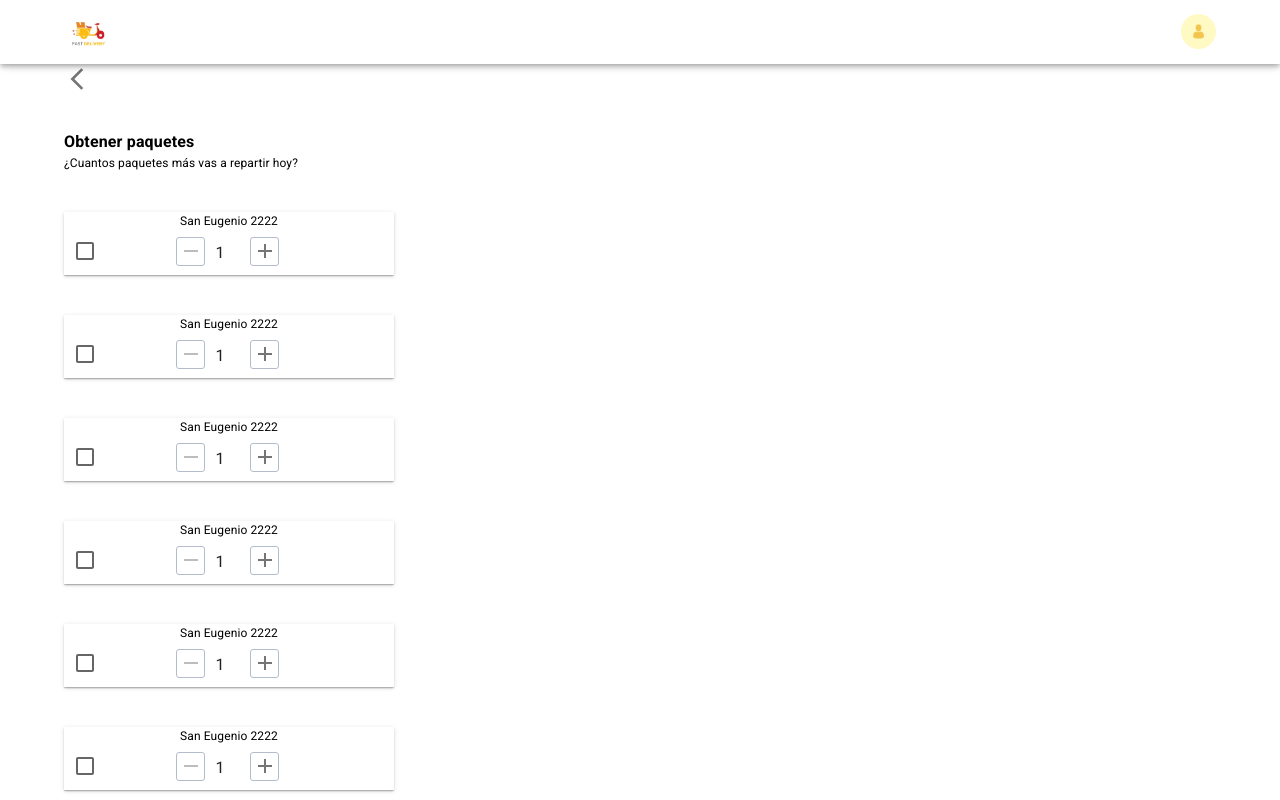
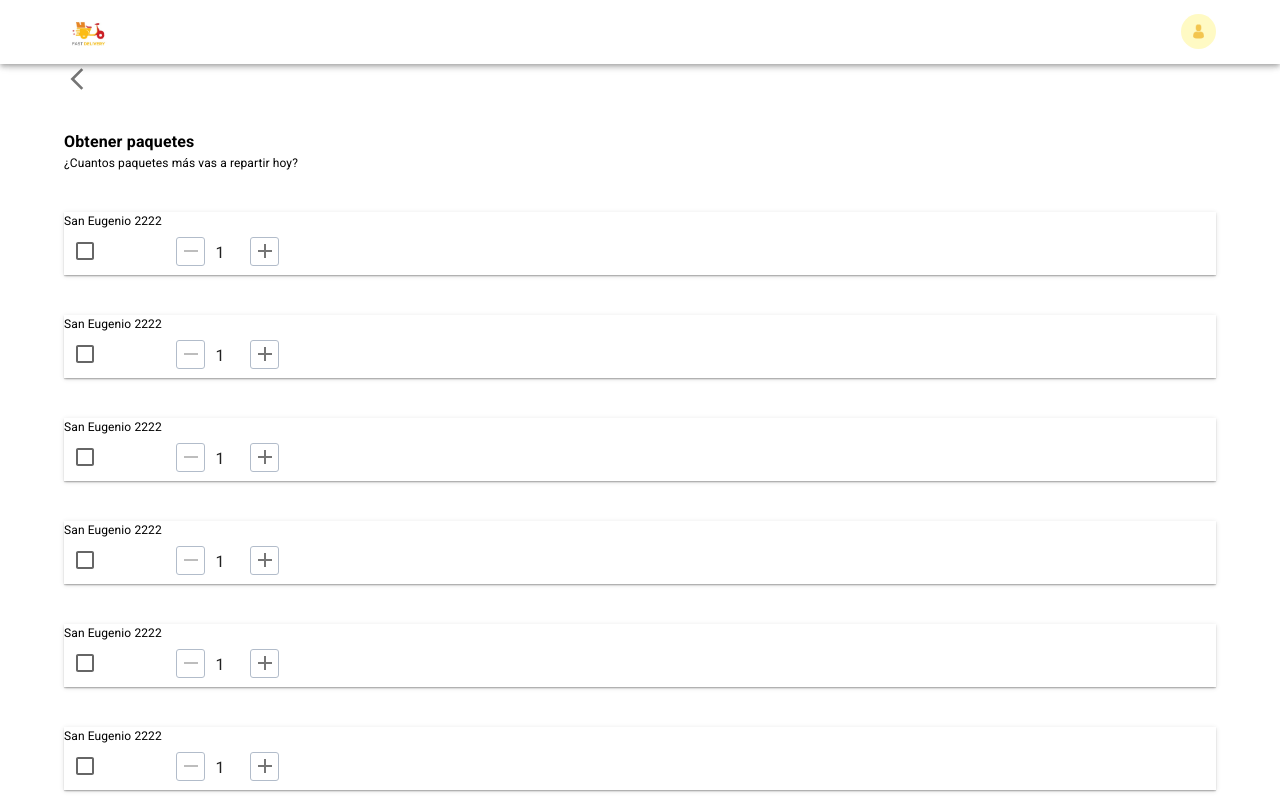
Before and after one commit to CuauhtliHC/uma-front, a React (Create React App) app: page /obtener_paquete in a window 1280 px wide. Shown: the top 800 px of the page. Built offline with nearby package versions, Linux system fonts and the light colour scheme; sample sign-in values are in the browser's storage.

Commit message:
Get Package style separated

```diff
--- a/src/commons/AddPackage.jsx
+++ b/src/commons/AddPackage.jsx
@@ -1,14 +1,14 @@
+import React, { useState, useEffect } from 'react';
 import {
   Box,
   Checkbox,
-  IconButton,
-  TextField,
-  Typography,
 } from '@mui/material';
 import { Add, Remove } from '@mui/icons-material';
-import React, { useState, useEffect } from 'react';
 import { useRecoilState } from 'recoil';
 import { listPackage } from '../state/addingPackage.jsx';
+import {
+  IconButtonAdd, IconButtonRemove, MainBoxPackage, TextNum, TypographyDirection,
+} from '../statics/styles/getPackage/addPackage.jsx';
 
 const AddPackage = ({ id, direction, maxQuantity }) => {
   const [quantity, setQuantity] = useState(1);
@@ -54,68 +54,38 @@ const AddPackage = ({ id, direction, maxQuantity }) => {
   }, [quantity, checked]);
 
   return (
-    <Box
-      width="330px"
-      marginTop="40px"
-      boxShadow="0 2px 2px -1px rgba(0, 0, 0, 0.2), 0 1px 5px 0 rgba(0, 0, 0, 0.12), 0 1px 1px 0 rgba(0, 0, 0, 0.14)"
-    >
-      <Typography textAlign="center" fontWeight={400} fontSize="12px">
+    <MainBoxPackage>
+      <TypographyDirection>
         {direction}
-      </Typography>
+      </TypographyDirection>
       <Box>
         <Checkbox
         checked={checked}
         onChange={handleCheckboxChange}
-        disabled={!checked && listPackages.total === 10}
+        disabled={!checked && listPackages.total >= 10}
         />
-        <IconButton
-          sx={{
-            border: '1px solid #B2BCCA',
-            filter: 'drop-shadow(0px 2px 40px rgba(133, 133, 133, 0.08))',
-            borderRadius: '3px',
-            marginLeft: '70px',
-            width: '29px',
-            height: '29px',
-          }}
+        <IconButtonRemove
           onClick={removeQuantity}
           disabled={quantity === 1}
         >
           <Remove />
-        </IconButton>
-        <TextField
+        </IconButtonRemove>
+        <TextNum
           type="number"
           value={quantity}
-          sx={{
-            width: '29px',
-            height: '29px',
-            textAlign: 'center',
-            padding: '8px 8px 8px 8px',
-            alignItems: 'center',
-            justifyContent: 'center',
-            '& input': {
-              textAlign: 'center',
-            },
-          }}
           variant="standard"
           InputProps={{
             disableUnderline: true,
           }}
         />
-        <IconButton
-          sx={{
-            border: '1px solid #B2BCCA',
-            filter: 'drop-shadow(0px 2px 40px rgba(133, 133, 133, 0.08))',
-            borderRadius: '3px',
-            width: '29px',
-            height: '29px',
-          }}
+        <IconButtonAdd
           onClick={addQuantity}
-          disabled={quantity === maxQuantity || listPackages.total === 10}
+          disabled={quantity === maxQuantity || listPackages.total >= 10}
         >
           <Add />
-        </IconButton>
+        </IconButtonAdd>
       </Box>
-    </Box>
+    </MainBoxPackage>
   );
 };
 
--- /dev/null
+++ b/src/commons/buttons/BackButton.jsx
@@ -0,0 +1,15 @@
+import React from 'react';
+import {
+  ArrowIcon,
+  IconBackButton,
+} from '../../statics/styles/button/backButton.jsx';
+
+const BackButton = ({ handleSubmit }) => {
+  return (
+    <IconBackButton onClick={handleSubmit}>
+      <ArrowIcon />
+    </IconBackButton>
+  );
+};
+
+export default BackButton;
--- a/src/pages/GetPackage.jsx
+++ b/src/pages/GetPackage.jsx
@@ -1,12 +1,14 @@
-import {
-  Box, IconButton, Typography,
-} from '@mui/material';
-import ArrowBackIosNewIcon from '@mui/icons-material/ArrowBackIosNew';
 import React, { useEffect, useState } from 'react';
 import { useNavigate } from 'react-router-dom';
 import AddPackage from '../commons/AddPackage.jsx';
 import packageFake from '../statics/DummyData/packagesFake';
 import BlueLargeButton from '../commons/buttons/BlueLargeButton.jsx';
+import BackButton from '../commons/buttons/BackButton.jsx';
+import {
+  MainBox,
+  SubtitleGetPackage,
+  TitleGetPackage,
+} from '../statics/styles/getPackage/title.jsx';
 
 const GetPackage = () => {
   const navigate = useNavigate();
@@ -22,18 +24,12 @@ const GetPackage = () => {
   };
   return (
     <>
-      <Box>
-        <IconButton onClick={backToViewStart} sx={{ padding: 0 }}>
-          <ArrowBackIosNewIcon sx={{ width: '26px', height: '26px' }} />
-        </IconButton>
-        <Box marginTop="38px">
-          <Typography fontWeight={700} fontSize="16px">
-            Obtener paquetes
-          </Typography>
-          <Typography fontWeight={400} fontSize="12px">
+      <BackButton handleSubmit={backToViewStart} />
+      <MainBox>
+        <TitleGetPackage>Obtener paquetes</TitleGetPackage>
+        <SubtitleGetPackage>
           ¿Cuantos paquetes más vas a repartir hoy?
-          </Typography>
-          <Box>
+        </SubtitleGetPackage>
         {data
           ? data.map((dataPackage, i) => {
             return (
@@ -46,12 +42,10 @@ const GetPackage = () => {
             );
           })
           : null}
-          </Box>
         <BlueLargeButton handleSubmit={startJornada}>
           INICIAR JORNADA
         </BlueLargeButton>
-        </Box>
-      </Box>
+      </MainBox>
     </>
   );
 };
--- /dev/null
+++ b/src/statics/styles/button/backButton.jsx
@@ -0,0 +1,9 @@
+import { IconButton } from '@mui/material';
+import ArrowBackIosNewIcon from '@mui/icons-material/ArrowBackIosNew';
+import { styled } from '@mui/system';
+
+const IconBackButton = styled(IconButton)({ padding: 0 });
+
+const ArrowIcon = styled(ArrowBackIosNewIcon)({ width: '26px', height: '26px' });
+
+export { IconBackButton, ArrowIcon };
--- /dev/null
+++ b/src/statics/styles/getPackage/addPackage.jsx
@@ -0,0 +1,36 @@
+import {
+  Box, IconButton, TextField, Typography,
+} from '@mui/material';
+import { styled } from '@mui/system';
+
+const TypographyDirection = styled(Typography)({
+  fontWeight: 400,
+  fontSize: '12px',
+});
+
+const MainBoxPackage = styled(Box)({
+  marginTop: '40px',
+  width: '100%',
+  boxShadow:
+    '0 2px 2px -1px rgba(0, 0, 0, 0.2), 0 1px 5px 0 rgba(0, 0, 0, 0.12), 0 1px 1px 0 rgba(0, 0, 0, 0.14)',
+});
+
+const IconButtonAdd = styled(IconButton)({
+  border: '1px solid #B2BCCA',
+  filter: 'drop-shadow(0px 2px 40px rgba(133, 133, 133, 0.08))',
+  borderRadius: '3px',
+  width: '29px',
+  height: '29px',
+});
+
+const IconButtonRemove = styled(IconButtonAdd)({
+  marginLeft: '70px',
+});
+
+const TextNum = styled(TextField)({
+  width: '29px', height: '29px', textAlign: 'center', padding: '8px 8px 8px 8px', alignItems: 'center', justifyContent: 'center', '& input': { textAlign: 'center' },
+});
+
+export {
+  TypographyDirection, MainBoxPackage, IconButtonRemove, IconButtonAdd, TextNum,
+};
--- /dev/null
+++ b/src/statics/styles/getPackage/title.jsx
@@ -0,0 +1,10 @@
+import { Box, Typography } from '@mui/material';
+import { styled } from '@mui/system';
+
+const TitleGetPackage = styled(Typography)({ fontWeight: 700, fontSize: '16px' });
+
+const SubtitleGetPackage = styled(Typography)({ fontWeight: 400, fontSize: '12px' });
+
+const MainBox = styled(Box)({ marginTop: '38px' });
+
+export { TitleGetPackage, SubtitleGetPackage, MainBox };
```
Lines whose indentation alone changed are shown as unchanged.
